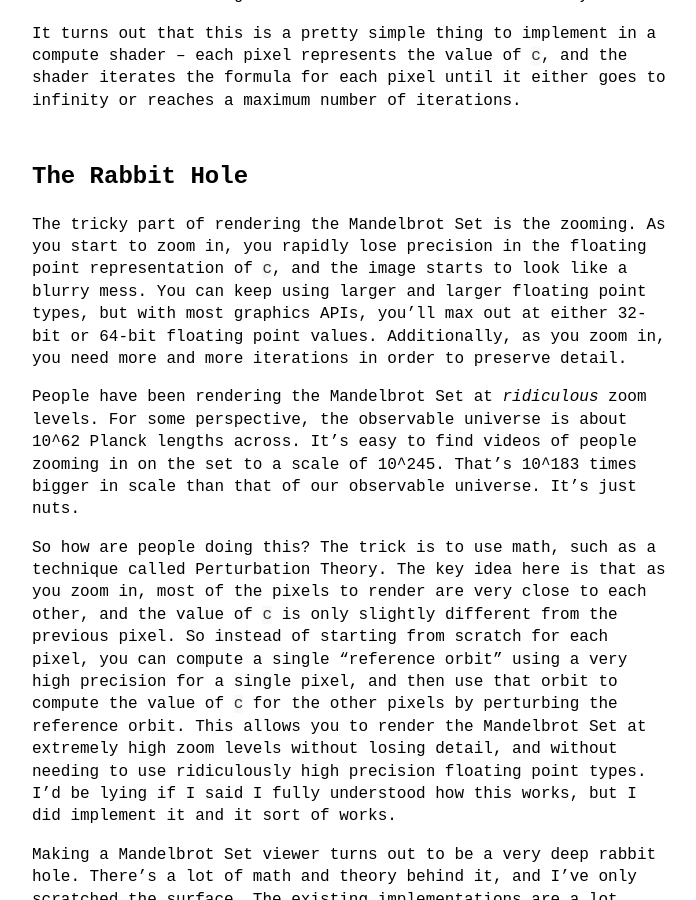
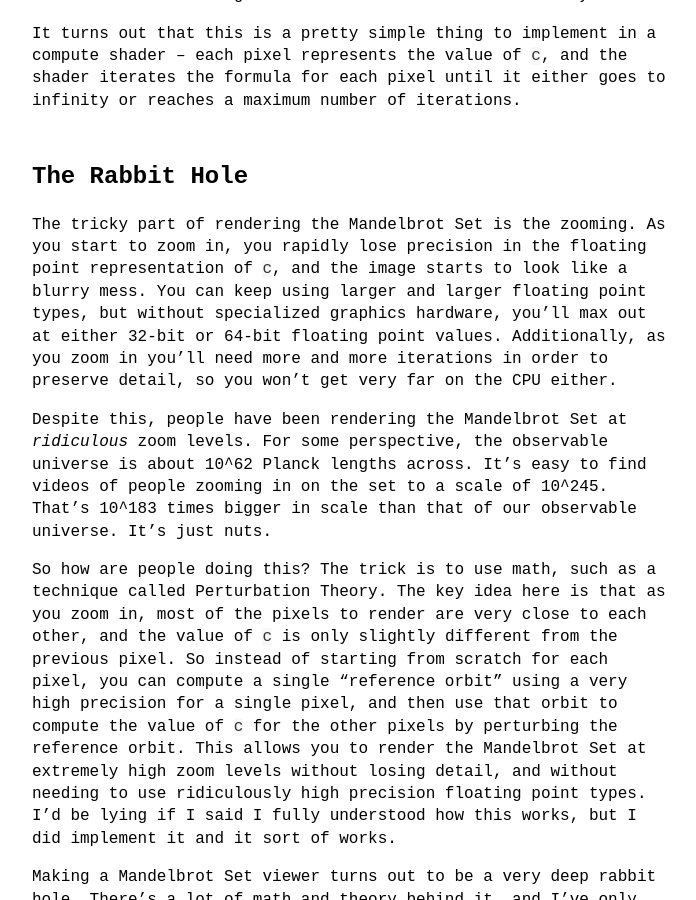
Before and after one commit to ryanwebber/ryanwebber.github.io, a Jekyll site: the page built from content/_projects/mandelscope.md, in a window 1280 px wide and 900 px high, scrolled down 1143 px. Shown: the whole window, without its empty margins (288-984 px from the left). Built offline with Jekyll 4.4.1, drawn with Linux system fonts in a browser that asks for light colours.

Commit message:
Fixup wording on madelscope

```diff
--- a/content/_projects/mandelscope.md
+++ b/content/_projects/mandelscope.md
@@ -36,12 +36,12 @@ until it either goes to infinity or reaches a maximum number of iterations.
 The tricky part of rendering the Mandelbrot Set is the zooming. As you start to
 zoom in, you rapidly lose precision in the floating point representation of `c`, and
 the image starts to look like a blurry mess. You can keep using larger and larger
-floating point types, but with most graphics APIs, you'll max out at either 32-bit
-or 64-bit floating point values. Additionally, as you zoom in, you need more and more
-iterations in order to preserve detail.
+floating point types, but without specialized graphics hardware, you'll max out at either
+32-bit or 64-bit floating point values. Additionally, as you zoom in you'll need more and
+more iterations in order to preserve detail, so you won't get very far on the CPU either.
 
-People have been rendering the Mandelbrot Set at _ridiculous_ zoom levels. For some
-perspective, the observable universe is about 10^62 Planck lengths across. It's
+Despite this, people have been rendering the Mandelbrot Set at _ridiculous_ zoom levels.
+For some perspective, the observable universe is about 10^62 Planck lengths across. It's
 easy to find videos of people zooming in on the set to a scale of 10^245. That's
 10^183 times bigger in scale than that of our observable universe. It's just nuts.
 
```
